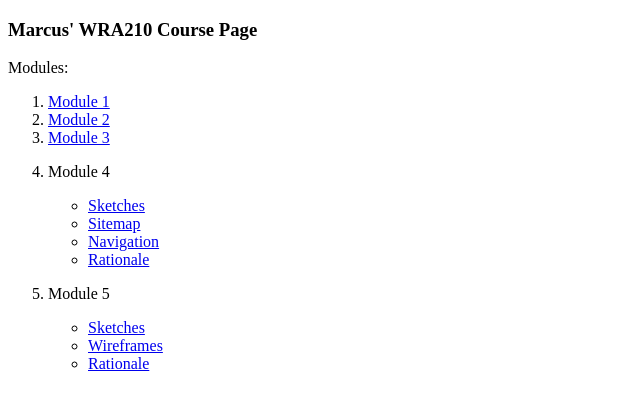
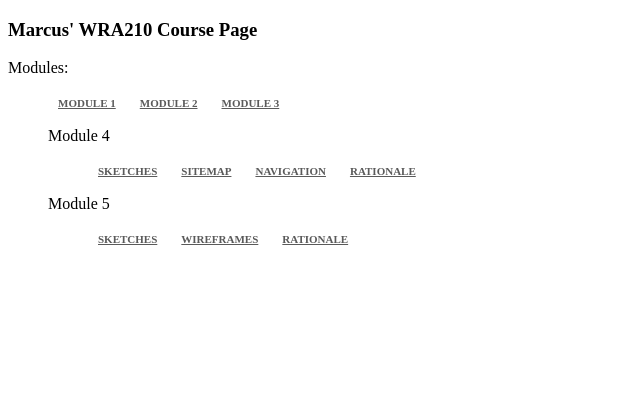
Before and after one commit to fieldsm9/wra210, a plain HTML site: page index.html in a window 1280 px wide. Shown: the whole page, without its empty margins (0-640 px from the left). Drawn offline with Linux system fonts and the light colour scheme.

Commit message:
Added stylesheet?
Created CSS in folder, added it to html, added prelim things

```diff
--- a/index.html
+++ b/index.html
@@ -2,6 +2,7 @@
 <html>
     <head>
     	<title>WRA210 Course Page</title>
+    	<link rel="stylesheet" href="main.css">
     </head>
 
 	<body>
--- /dev/null
+++ b/main.css
@@ -0,0 +1,11 @@
+.nav a {
+  color: #5a5a5a;
+  font-size: 11px;
+  font-weight: bold;
+  padding: 14px 10px;
+  text-transform: uppercase;
+}
+
+.nav li {
+    display: inline;
+}
```
